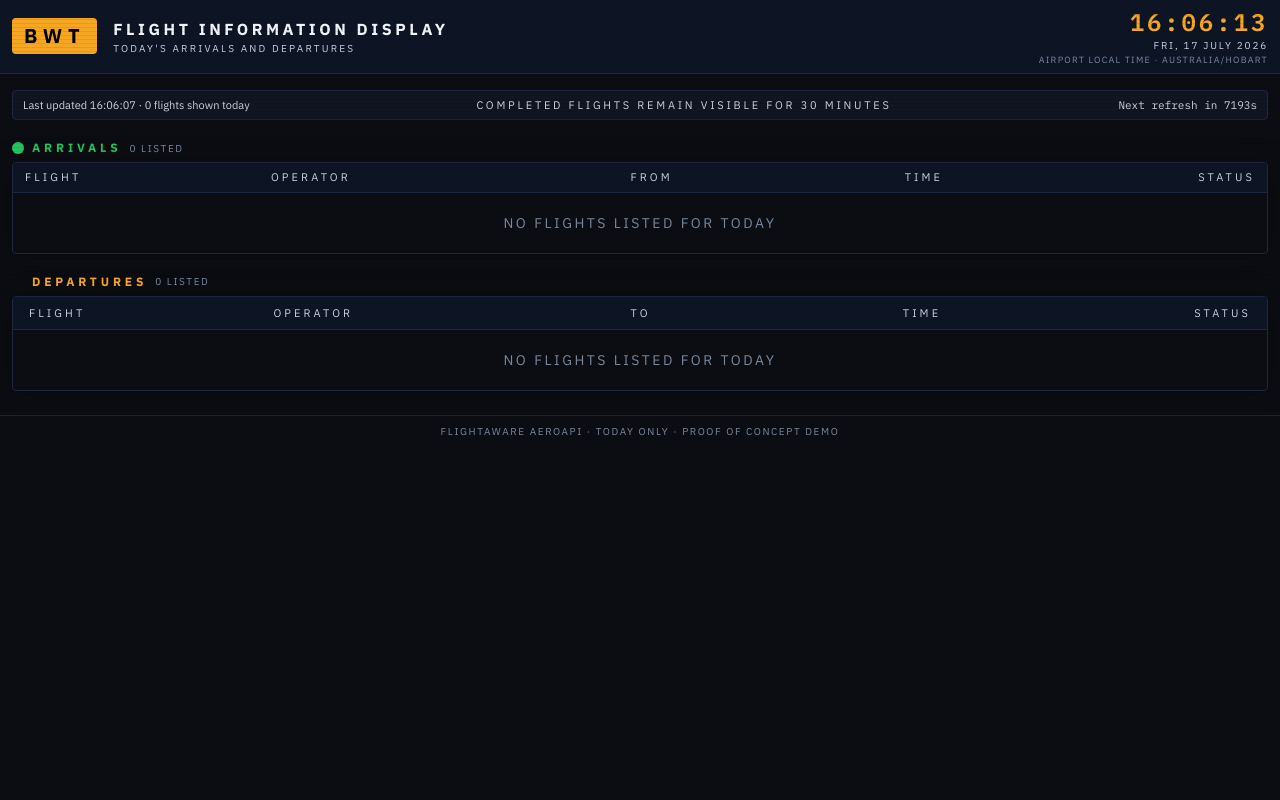
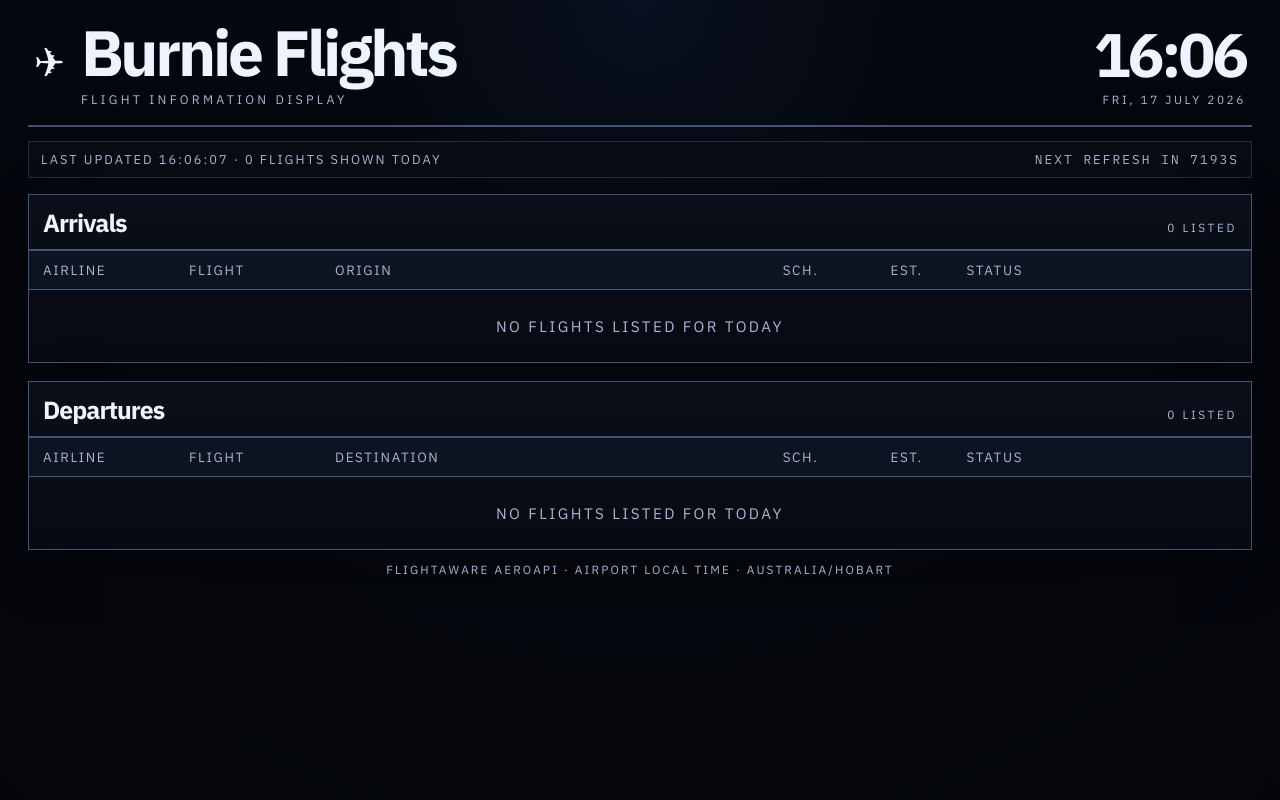
Before and after one commit to Elpho910/FR_Dashboard, a Flask app: page / in a window 1280 px wide. Run offline with Flask 3, Linux system fonts and the light colour scheme; data comes from the database, SQL or seed files in the repository; data that the repository does not hold is empty; some libraries are stand-ins or nearby versions.

Commit message:
styling rework

```diff
--- a/templates/index.html
+++ b/templates/index.html
@@ -7,129 +7,387 @@
   <link rel="preconnect" href="https://fonts.googleapis.com">
   <link rel="preconnect" href="https://fonts.gstatic.com" crossorigin>
   <link href="https://fonts.googleapis.com/css2?family=IBM+Plex+Mono:wght@400;500;600&family=IBM+Plex+Sans:wght@400;500;600;700&display=swap" rel="stylesheet">
-  <script src="https://cdn.tailwindcss.com"></script>
-  <script>
-    tailwind.config = {
-      theme: {
-        extend: {
-          fontFamily: {
-            display: ['"IBM Plex Sans"', '"Segoe UI"', 'Tahoma', 'sans-serif'],
-            mono: ['"IBM Plex Mono"', '"Consolas"', '"Liberation Mono"', 'monospace'],
-          },
-          colors: {
-            board: {
-              bg:      '#0b0d12',
-              panel:   '#111521',
-              border:  '#1e2640',
-              header:  '#0d1525',
-              amber:   '#f5a623',
-              'amber-dim': '#7a5212',
-              green:   '#22c55e',
-              'green-dim': '#14532d',
-              muted:   '#7c8aa0',
-              text:    '#f1f5f9',
-              sub:     '#cbd5e1',
-              red:     '#ef4444',
-            },
-          },
-        },
-      },
+  <style>
+    :root {
+      --bg: #03050b;
+      --panel: #070b14;
+      --panel-2: #090e19;
+      --line: rgba(121, 146, 207, 0.52);
+      --line-soft: rgba(121, 146, 207, 0.24);
+      --text: #edf3ff;
+      --muted: #a8b5d3;
+      --estimate: #d7d15f;
+      --status-green: #64c73f;
+      --status-red: #d34a72;
+      --status-amber: #d2b041;
+      --status-blue: #3c78d6;
+      --status-neutral: #22304b;
+      --qantas: #8e203f;
+      --rex: #1f459f;
+      --sharp: #12606d;
+      --generic: #263248;
     }
-  </script>
-  <style>
-    body { background-color: #0b0d12; }
-    .row-even { background-color: #111521; }
-    .row-odd  { background-color: #0e1019; }
-    .blink { animation: blink-anim 1.2s step-start infinite; }
-    @keyframes blink-anim { 50% { opacity: 0; } }
-    body::after {
-      content: '';
-      position: fixed;
-      inset: 0;
-      background: repeating-linear-gradient(
-        to bottom,
-        transparent 0px,
-        transparent 3px,
-        rgba(0,0,0,0.07) 3px,
-        rgba(0,0,0,0.07) 4px
-      );
-      pointer-events: none;
-      z-index: 50;
+
+    * {
+      box-sizing: border-box;
+    }
+
+    body {
+      margin: 0;
+      min-height: 100vh;
+      background: radial-gradient(circle at top, #0a1020 0%, #04070d 28%, #03050b 100%);
+      color: var(--text);
+      font-family: 'IBM Plex Sans', 'Segoe UI', Tahoma, sans-serif;
+    }
+
+    .board-shell {
+      width: min(1480px, calc(100vw - 28px));
+      margin: 0 auto;
+      padding: 18px 14px 28px;
+    }
+
+    .board-header {
+      display: flex;
+      align-items: flex-end;
+      justify-content: space-between;
+      gap: 18px;
+      padding: 4px 6px 18px;
+      border-bottom: 2px solid var(--line);
+    }
+
+    .board-title-wrap {
+      display: flex;
+      align-items: center;
+      gap: 16px;
+      min-width: 0;
+    }
+
+    .board-plane {
+      font-size: clamp(2rem, 3.2vw, 3rem);
+      line-height: 1;
+      color: var(--text);
+      transform: translateY(-2px);
+    }
+
+    .board-title {
+      margin: 0;
+      font-size: clamp(2.35rem, 5vw, 4.15rem);
+      line-height: 0.95;
+      letter-spacing: -0.05em;
+      font-weight: 700;
+    }
+
+    .board-subtitle {
+      margin-top: 8px;
+      color: var(--muted);
+      font-size: 0.78rem;
+      letter-spacing: 0.26em;
+      text-transform: uppercase;
+    }
+
+    .clock-panel {
+      text-align: right;
+      flex-shrink: 0;
+    }
+
+    .clock {
+      font-family: 'IBM Plex Sans', 'Segoe UI', sans-serif;
+      font-size: clamp(2.3rem, 4.8vw, 3.95rem);
+      line-height: 0.95;
+      font-weight: 700;
+      letter-spacing: -0.05em;
+    }
+
+    .dateline {
+      margin-top: 8px;
+      color: var(--muted);
+      font-size: 0.74rem;
+      letter-spacing: 0.22em;
+      text-transform: uppercase;
+    }
+
+    .status-strip {
+      margin-top: 14px;
+      padding: 9px 12px;
+      display: flex;
+      align-items: center;
+      justify-content: space-between;
+      gap: 12px;
+      border: 1px solid var(--line-soft);
+      background: rgba(8, 12, 20, 0.88);
+      color: var(--muted);
+      font-size: 0.8rem;
+      letter-spacing: 0.16em;
+      text-transform: uppercase;
+    }
+
+    .status-strip span:last-child {
+      font-family: 'IBM Plex Mono', monospace;
+      text-align: right;
+      white-space: nowrap;
+    }
+
+    .boards {
+      margin-top: 16px;
+      display: grid;
+      gap: 18px;
+    }
+
+    .board-panel {
+      border: 1px solid var(--line);
+      background: linear-gradient(180deg, rgba(11, 15, 25, 0.98) 0%, rgba(7, 10, 18, 0.98) 100%);
+      box-shadow: 0 18px 50px rgba(0, 0, 0, 0.26);
+    }
+
+    .board-panel-header {
+      display: flex;
+      align-items: baseline;
+      justify-content: space-between;
+      gap: 12px;
+      padding: 12px 14px 10px;
+      border-bottom: 2px solid var(--line);
+    }
+
+    .board-panel-title {
+      font-size: 1.55rem;
+      font-weight: 700;
+      letter-spacing: -0.04em;
+    }
+
+    .board-panel-count {
+      color: var(--muted);
+      font-size: 0.74rem;
+      letter-spacing: 0.22em;
+      text-transform: uppercase;
+    }
+
+    .table-scroll {
+      overflow-x: auto;
+    }
+
+    .fids-head,
+    .fids-row {
+      display: grid;
+      grid-template-columns: 132px 132px minmax(200px, 1.8fr) 92px 92px minmax(170px, 1.2fr);
+      column-gap: 14px;
+      align-items: center;
+      min-width: 940px;
+    }
+
+    .fids-head {
+      padding: 10px 14px;
+      color: var(--muted);
+      font-size: 0.84rem;
+      letter-spacing: 0.12em;
+      text-transform: uppercase;
+      border-bottom: 1px solid var(--line);
+      background: rgba(14, 20, 34, 0.92);
+    }
+
+    .fids-row {
+      padding: 10px 14px;
+      min-height: 68px;
+      border-bottom: 1px solid var(--line-soft);
+    }
+
+    .fids-row:nth-child(odd) {
+      background: rgba(9, 12, 21, 0.65);
+    }
+
+    .fids-row:nth-child(even) {
+      background: rgba(7, 10, 18, 0.92);
+    }
+
+    .fids-empty {
+      padding: 26px 14px;
+      color: var(--muted);
+      text-align: center;
+      font-size: 0.95rem;
+      letter-spacing: 0.16em;
+      text-transform: uppercase;
+    }
+
+    .airline-badge {
+      width: 118px;
+      min-height: 34px;
+      padding: 6px 10px;
+      display: inline-flex;
+      align-items: center;
+      justify-content: center;
+      border-radius: 2px;
+      border: 1px solid rgba(255, 255, 255, 0.15);
+      color: #f6f9ff;
+      font-size: 1rem;
+      font-weight: 700;
+      letter-spacing: -0.02em;
+      text-transform: none;
+      box-shadow: inset 0 1px 0 rgba(255, 255, 255, 0.08);
+    }
+
+    .airline-qantas { background: linear-gradient(135deg, #9a2647 0%, #7b1d39 100%); }
+    .airline-rex { background: linear-gradient(135deg, #3059bf 0%, #1b3f91 100%); text-transform: lowercase; font-style: italic; }
+    .airline-sharp { background: linear-gradient(135deg, #1a7282 0%, #145664 100%); }
+    .airline-generic { background: linear-gradient(135deg, #33445f 0%, #223148 100%); }
+
+    .flight-code {
+      font-size: 2rem;
+      line-height: 1;
+      font-weight: 700;
+      letter-spacing: -0.04em;
+      white-space: nowrap;
+    }
+
+    .location-name {
+      font-size: 1.95rem;
+      line-height: 1.05;
+      font-weight: 600;
+      letter-spacing: -0.04em;
+      white-space: nowrap;
+      overflow: hidden;
+      text-overflow: ellipsis;
+    }
+
+    .time-value {
+      text-align: center;
+      font-family: 'IBM Plex Mono', monospace;
+      font-size: 1.72rem;
+      line-height: 1;
+      font-weight: 600;
+      white-space: nowrap;
+    }
+
+    .time-value.estimated { color: var(--estimate); }
+    .time-value.estimated.same { color: var(--text); }
+    .time-value.actual { color: #77d76d; }
+
+    .time-note {
+      display: block;
+      margin-top: 4px;
+      color: var(--muted);
+      text-align: center;
+      font-size: 0.62rem;
+      letter-spacing: 0.16em;
+      text-transform: uppercase;
+    }
+
+    .status-box {
+      width: 100%;
+      min-height: 42px;
+      padding: 8px 14px;
+      display: flex;
+      align-items: center;
+      border-radius: 2px;
+      font-size: 1.08rem;
+      font-weight: 700;
+      letter-spacing: -0.01em;
+      color: #eef5ff;
+      white-space: nowrap;
+      overflow: hidden;
+      text-overflow: ellipsis;
+    }
+
+    .status-green { background: linear-gradient(90deg, #5dc93b 0%, #76d64f 100%); color: #0c2000; }
+    .status-red { background: linear-gradient(90deg, #cd426c 0%, #e85981 100%); }
+    .status-amber { background: linear-gradient(90deg, #b08a21 0%, #d2ae43 100%); color: #1b1600; }
+    .status-blue { background: linear-gradient(90deg, #2f68c7 0%, #4f86df 100%); }
+    .status-neutral { background: rgba(34, 48, 75, 0.72); border: 1px solid rgba(121, 146, 207, 0.24); color: var(--muted); }
+
+    .board-footer {
+      margin-top: 12px;
+      text-align: center;
+      color: var(--muted);
+      font-size: 0.74rem;
+      letter-spacing: 0.18em;
+      text-transform: uppercase;
+    }
+
+    @media (max-width: 900px) {
+      .board-shell {
+        width: calc(100vw - 16px);
+        padding: 12px 8px 18px;
+      }
+
+      .board-header {
+        align-items: flex-start;
+        flex-direction: column;
+      }
+
+      .clock-panel {
+        text-align: left;
+      }
+
+      .status-strip {
+        flex-direction: column;
+        align-items: flex-start;
+      }
     }
   </style>
 </head>
-<body class="min-h-screen font-display text-board-text">
-
-  <header class="bg-board-header border-b border-board-border px-3 md:px-3 py-1.5 flex flex-col gap-2 md:flex-row md:items-center md:justify-between">
-    <div class="flex items-center gap-4">
-      <div class="bg-board-amber text-black font-bold text-lg md:text-xl px-3 py-1 rounded tracking-[0.28em]">
-        {{ airport }}
-      </div>
+<body>
+  <div class="board-shell">
+    <header class="board-header">
+      <div class="board-title-wrap">
+        <div class="board-plane">&#9992;</div>
         <div>
-        <div class="text-sm md:text-base font-bold tracking-[0.22em] text-board-text uppercase">
-          Flight Information Display
-        </div>
-        <div class="text-[10px] text-board-sub tracking-[0.22em] uppercase">Today's Arrivals and Departures</div>
+          <h1 class="board-title"><span id="board-airport-name">{{ airport }}</span> Flights</h1>
+          <div class="board-subtitle">Flight Information Display</div>
         </div>
       </div>
-    <div class="text-right">
-      <div class="text-board-amber text-xl md:text-2xl font-bold tracking-[0.12em] tabular-nums font-mono" id="clock">--:--:--</div>
-      <div class="text-[10px] text-board-sub tracking-[0.18em] uppercase" id="dateline">---</div>
-      <div class="text-[9px] text-board-muted tracking-[0.14em] uppercase">Airport local time · {{ airport_timezone }}</div>
+      <div class="clock-panel">
+        <div class="clock" id="clock">--:--</div>
+        <div class="dateline" id="dateline">---</div>
       </div>
     </header>
 
-  <main class="px-2 md:px-3 py-3 md:py-4 max-w-none mx-auto space-y-5">
-    <div class="flex flex-col gap-1 md:flex-row md:items-center md:justify-between text-[11px] text-board-sub border border-board-border rounded px-2.5 py-1.5 bg-board-panel">
-      <span id="status-text">Loading today's flights…</span>
-      <span class="tracking-[0.25em] uppercase">Completed flights remain visible for 30 minutes</span>
-      <span id="refresh-countdown" class="tabular-nums font-mono"></span>
+    <div class="status-strip">
+      <span id="status-text">Loading today's flights...</span>
+      <span id="refresh-countdown"></span>
     </div>
 
-    <section>
-      <div class="flex items-center gap-2 mb-1.5">
-        <div class="w-3 h-3 rounded-full bg-board-green blink"></div>
-        <h2 class="text-board-green font-bold tracking-[0.32em] text-xs uppercase">Arrivals</h2>
-        <span class="text-board-muted text-[10px] tracking-[0.16em] uppercase" id="arrivals-count"></span>
+    <main class="boards">
+      <section class="board-panel">
+        <div class="board-panel-header">
+          <div class="board-panel-title">Arrivals</div>
+          <div class="board-panel-count" id="arrivals-count"></div>
         </div>
-      <div class="border border-board-border rounded overflow-hidden shadow-[0_0_25px_rgba(0,0,0,0.25)]">
-        <div class="grid grid-cols-[1.3fr_1.9fr_1fr_1.1fr_1.2fr] bg-board-header border-b border-board-border text-board-sub text-[11px] tracking-[0.28em] uppercase px-3 py-1.5">
+        <div class="table-scroll">
+          <div class="fids-head">
+            <span>Airline</span>
             <span>Flight</span>
-          <span>Operator</span>
-          <span>From</span>
-          <span class="text-center">Time</span>
-          <span class="text-right">Status</span>
+            <span>Origin</span>
+            <span style="text-align:center;">Sch.</span>
+            <span style="text-align:center;">Est.</span>
+            <span>Status</span>
           </div>
           <div id="arrivals-body">
-          <div class="text-board-muted text-center py-5 text-sm tracking-[0.18em] uppercase">Loading…</div>
+            <div class="fids-empty">Loading...</div>
           </div>
         </div>
       </section>
 
-    <section>
-      <div class="flex items-center gap-2 mb-1.5">
-        <div class="w-3 h-3 rounded-full bg-board-amber blink" style="animation-delay:0.6s"></div>
-        <h2 class="text-board-amber font-bold tracking-[0.32em] text-xs uppercase">Departures</h2>
-        <span class="text-board-muted text-[10px] tracking-[0.16em] uppercase" id="departures-count"></span>
+      <section class="board-panel">
+        <div class="board-panel-header">
+          <div class="board-panel-title">Departures</div>
+          <div class="board-panel-count" id="departures-count"></div>
         </div>
-      <div class="border border-board-border rounded overflow-hidden shadow-[0_0_25px_rgba(0,0,0,0.25)]">
-        <div class="grid grid-cols-[1.3fr_1.9fr_1fr_1.1fr_1.2fr] bg-board-header border-b border-board-border text-board-sub text-[11px] tracking-[0.28em] uppercase px-4 py-2">
+        <div class="table-scroll">
+          <div class="fids-head">
+            <span>Airline</span>
             <span>Flight</span>
-          <span>Operator</span>
-          <span>To</span>
-          <span class="text-center">Time</span>
-          <span class="text-right">Status</span>
+            <span>Destination</span>
+            <span style="text-align:center;">Sch.</span>
+            <span style="text-align:center;">Est.</span>
+            <span>Status</span>
           </div>
           <div id="departures-body">
-          <div class="text-board-muted text-center py-5 text-sm tracking-[0.18em] uppercase">Loading…</div>
+            <div class="fids-empty">Loading...</div>
           </div>
         </div>
       </section>
     </main>
 
-  <footer class="text-center text-board-muted text-[10px] py-2 border-t border-board-border mt-2 tracking-[0.16em] uppercase">
-    {{ provider_label }} · Today only · Proof of Concept Demo
-  </footer>
+    <div class="board-footer">{{ provider_label }} · Airport local time · {{ airport_timezone }}</div>
+  </div>
 
   <script>
     const AIRPORT = {{ airport | tojson }};
@@ -137,6 +395,24 @@
     const REFRESH_INTERVAL = {{ refresh_interval | tojson }};
     const REFRESH_WINDOW_START = {{ refresh_window_start | tojson }};
     const REFRESH_WINDOW_END = {{ refresh_window_end | tojson }};
+
+    const AIRPORT_NAME_MAP = {
+      ADL: 'Adelaide',
+      AVV: 'Melbourne Avalon',
+      BWT: 'Burnie',
+      CNS: 'Cairns',
+      HBA: 'Hobart',
+      KNS: 'King Island',
+      LST: 'Launceston',
+      MEL: 'Melbourne',
+      MGB: 'Mount Gambier',
+      MQL: 'Mildura',
+      OOL: 'Gold Coast',
+      PER: 'Perth',
+      SYD: 'Sydney',
+      WYY: 'Burnie',
+      YWYY: 'Burnie',
+    };
 
     function formatInAirportTimezone(date, options) {
       return new Intl.DateTimeFormat('en-AU', {
@@ -148,7 +424,7 @@
     function updateClock() {
       const now = new Date();
       document.getElementById('clock').textContent =
-        formatInAirportTimezone(now, { hour: '2-digit', minute: '2-digit', second: '2-digit', hour12: false });
+        formatInAirportTimezone(now, { hour: '2-digit', minute: '2-digit', hour12: false });
       document.getElementById('dateline').textContent =
         formatInAirportTimezone(now, { weekday: 'short', day: '2-digit', month: 'short', year: 'numeric' }).toUpperCase();
     }
@@ -156,7 +432,7 @@
     updateClock();
 
     function parseClockMinutes(hhmm) {
-      const [hours, minutes] = hhmm.split(":").map(Number);
+      const [hours, minutes] = hhmm.split(':').map(Number);
       return (hours * 60) + minutes;
     }
 
@@ -190,8 +466,7 @@
       const windowOpen = isWithinRefreshWindow();
       if (!windowOpen) {
         if (wasWindowOpen !== false) countdown = REFRESH_INTERVAL;
-        document.getElementById('refresh-countdown').textContent =
-          `Auto-refresh resumes at ${REFRESH_WINDOW_START}`;
+        document.getElementById('refresh-countdown').textContent = `Auto-refresh resumes at ${REFRESH_WINDOW_START}`;
         wasWindowOpen = false;
         return;
       }
@@ -207,8 +482,7 @@
         loadFlights();
         countdown = REFRESH_INTERVAL;
       }
-      document.getElementById('refresh-countdown').textContent =
-        `Next refresh in ${countdown}s`;
+      document.getElementById('refresh-countdown').textContent = `Next refresh in ${countdown}s`;
     }
     tickCountdown();
     setInterval(tickCountdown, 1000);
@@ -220,76 +494,113 @@
       });
     }
 
-    function resolveTime(f) {
-      const actualTime = f.actual_time || f.real_time;
-      if (actualTime) {
-        return { display: fmtTime(actualTime), cssClass: 'text-board-green font-bold', prefix: 'ACT' };
-      }
-      if (f.estimated_time) {
-        const sched = fmtTime(f.scheduled_time);
-        const est = fmtTime(f.estimated_time);
-        const changed = sched && est && est !== sched;
-        return {
-          display: est,
-          cssClass: changed ? 'text-board-amber font-bold' : 'text-board-text',
-          prefix: changed ? 'EST' : 'SCH',
-        };
-      }
-      if (f.scheduled_time) {
-        return { display: fmtTime(f.scheduled_time), cssClass: 'text-board-text', prefix: 'SCH' };
-      }
-      return { display: '—', cssClass: 'text-board-muted', prefix: '' };
+    function locationDisplayName(code) {
+      if (!code) return '—';
+      return AIRPORT_NAME_MAP[code] || code;
     }
 
-    function timeCell(f) {
-      const t = resolveTime(f);
-      const label = t.prefix
-        ? `<span class="text-board-muted text-[10px] block leading-none tracking-wider">${t.prefix}</span>`
-        : '';
-      return `<span class="flex flex-col items-center tabular-nums font-mono ${t.cssClass}">
-                ${label}
-                <span class="text-base md:text-lg leading-none">${t.display}</span>
-              </span>`;
+    function firstNonEmpty(...values) {
+      for (const value of values) {
+        if (typeof value === 'string' && value.trim()) return value.trim();
+      }
+      return null;
     }
 
-    function statusBadge(f, direction) {
-      const raw = (f.status_text || 'Scheduled').trim();
-      const lower = raw.toLowerCase();
-      let color = 'text-board-sub';
-      if (lower.includes('landed') || lower.includes('arrived')) color = 'text-board-green';
-      else if (lower.includes('departed') || lower.includes('airborne')) color = 'text-board-amber';
-      else if (lower.includes('cancel')) color = 'text-board-red';
-      else if (lower.includes('delay')) color = 'text-board-amber';
-      else color = direction === 'inbound' ? 'text-board-green' : 'text-board-amber';
-      return `<span class="${color} text-xs tracking-[0.22em] uppercase">${raw}</span>`;
+    function flightLocationName(flight, direction) {
+      const nameKey = direction === 'inbound' ? 'origin_name' : 'destination_name';
+      const codeKey = direction === 'inbound' ? 'origin_iata' : 'destination_iata';
+      return firstNonEmpty(flight[nameKey], locationDisplayName(flight[codeKey]), '—') || '—';
+    }
+
+    function airlineBrand(f) {
+      const airline = (f.airline || '').trim();
+      const lower = airline.toLowerCase();
+      if (lower.includes('qantas')) {
+        return { label: lower.includes('link') ? 'QantasLink' : 'Qantas', className: 'airline-qantas' };
+      }
+      if (lower.includes('regional express') || lower.includes('rex')) {
+        return { label: 'rex', className: 'airline-rex' };
+      }
+      if (lower.includes('sharp')) {
+        return { label: 'Sharp', className: 'airline-sharp' };
+      }
+      if (airline) {
+        return { label: airline.split(' ').slice(0, 2).join(' '), className: 'airline-generic' };
+      }
+      return { label: 'Airline', className: 'airline-generic' };
+    }
+
+    function airlineBadge(f) {
+      const brand = airlineBrand(f);
+      return `<span class="airline-badge ${brand.className}">${brand.label}</span>`;
+    }
+
+    function scheduledTimeCell(f) {
+      const scheduled = fmtTime(f.scheduled_time);
+      return scheduled
+        ? `<div class="time-value">${scheduled}</div>`
+        : `<div class="time-value" style="color: var(--muted);">—</div>`;
+    }
+
+    function estimatedTimeCell(f) {
+      const actualTime = f.actual_time || f.real_time;
+      const scheduled = fmtTime(f.scheduled_time);
+      if (actualTime) {
+        return `<div>
+                  <div class="time-value actual">${fmtTime(actualTime)}</div>
+                  <span class="time-note">Actual</span>
+                </div>`;
+      }
+
+      const estimated = fmtTime(f.estimated_time) || scheduled;
+      if (!estimated) {
+        return `<div class="time-value" style="color: var(--muted);">—</div>`;
+      }
+
+      const changed = scheduled && estimated !== scheduled;
+      const classes = changed ? 'time-value estimated' : 'time-value estimated same';
+      const note = changed ? 'Estimate' : 'On Time';
+      return `<div>
+                <div class="${classes}">${estimated}</div>
+                <span class="time-note">${note}</span>
+              </div>`;
+    }
+
+    function statusTone(statusText) {
+      const lower = statusText.toLowerCase();
+      if (lower.includes('arrived') || lower.includes('check in') || lower.includes('boarding') || lower.includes('open')) return 'status-green';
+      if (lower.includes('cancel') || lower.includes('closed')) return 'status-red';
+      if (lower.includes('delay') || lower.includes('gate closed') || lower.includes('last call')) return 'status-amber';
+      if (lower.includes('expected') || lower.includes('departed') || lower.includes('en route')) return 'status-blue';
+      return 'status-neutral';
+    }
+
+    function statusCell(f) {
+      const raw = (f.status_text || 'Expected').trim();
+      return `<span class="status-box ${statusTone(raw)}">${raw}</span>`;
     }
 
     function buildRows(flights, direction) {
       if (!flights || flights.length === 0) {
-        return `<div class="text-board-muted text-center py-5 text-sm tracking-[0.18em] uppercase">No flights listed for today</div>`;
+        return `<div class="fids-empty">No flights listed for today</div>`;
       }
-      const locationKey = direction === 'inbound' ? 'origin_iata' : 'destination_iata';
-      return flights.map((f, i) => {
-        const rowClass = i % 2 === 0 ? 'row-even' : 'row-odd';
+      return flights.map((f) => {
         const ident = f.flight_number || f.callsign || '—';
-        const airline = f.airline || '—';
-        const location = f[locationKey] || '—';
-        const accentColor = direction === 'inbound' ? 'text-board-green' : 'text-board-amber';
+        const location = flightLocationName(f, direction);
         return `
-          <div class="grid grid-cols-[1.3fr_1.9fr_1fr_1.1fr_1.2fr] ${rowClass}
-                      px-3 py-2.5 border-b border-board-border last:border-b-0
-                      hover:bg-board-border transition-colors duration-150 items-center">
-            <span class="font-bold text-board-text tracking-[0.18em] text-sm md:text-base">${ident}</span>
-            <span class="text-board-sub truncate text-sm uppercase tracking-[0.14em]">${airline}</span>
-            <span class="font-semibold ${accentColor} tracking-[0.24em] text-sm md:text-base">${location}</span>
-            <span class="flex justify-center">${timeCell(f)}</span>
-            <span class="text-right">${statusBadge(f, direction)}</span>
+          <div class="fids-row">
+            <div>${airlineBadge(f)}</div>
+            <div class="flight-code">${ident}</div>
+            <div class="location-name" title="${location}">${location}</div>
+            <div>${scheduledTimeCell(f)}</div>
+            <div>${estimatedTimeCell(f)}</div>
+            <div>${statusCell(f)}</div>
           </div>`;
       }).join('');
     }
 
     async function loadFlights() {
-      document.getElementById('status-text').textContent = "Refreshing today's flights…";
+      document.getElementById('status-text').textContent = `Refreshing ${locationDisplayName(AIRPORT)} flights...`;
       try {
         const apiUrl = `./api/flights?airport=${encodeURIComponent(AIRPORT)}`;
         const res = await fetch(apiUrl);
@@ -303,6 +614,7 @@
         const inbound = data.inbound || [];
         const outbound = data.outbound || [];
 
+        document.getElementById('board-airport-name').textContent = locationDisplayName(AIRPORT);
         document.getElementById('arrivals-body').innerHTML = buildRows(inbound, 'inbound');
         document.getElementById('departures-body').innerHTML = buildRows(outbound, 'outbound');
         document.getElementById('arrivals-count').textContent = `${inbound.length} listed`;
```
Also changed, not shown: fr24_reporter/flights.py (+61 -0 lines), fr24_reporter/store.py (+22 -6 lines). Lines whose indentation alone changed are shown as unchanged.
